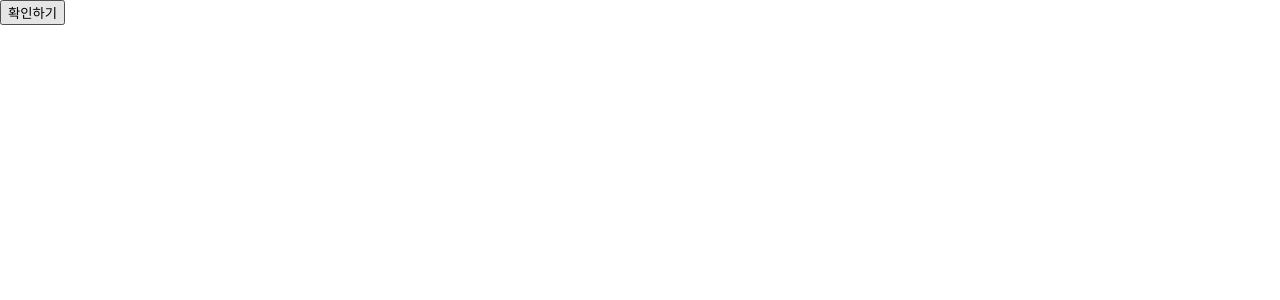
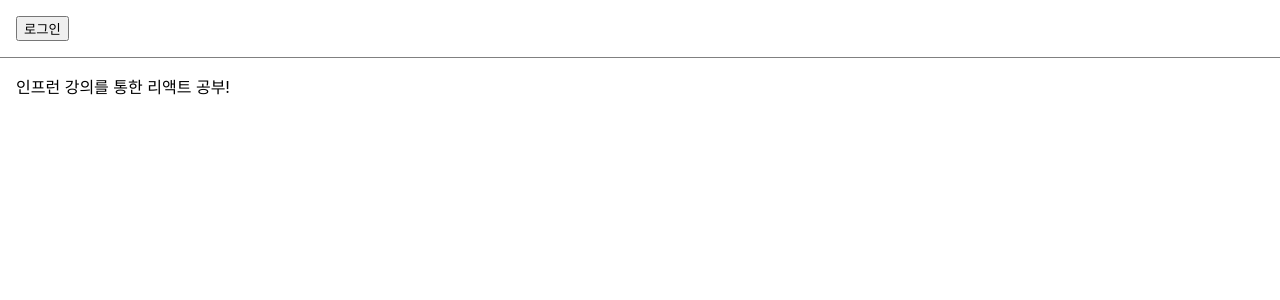
Before and after one commit to KCS2183/my-app, a React (Create React App) app: page / in a window 1280 px wide. Shown: the top 300 px of the page. Built offline with nearby package versions, Linux system fonts and the light colour scheme.

Commit message:
(실습) 로그인 여부를 나타내는 툴바 만들기

```diff
--- /dev/null
+++ b/src/chapter_09/LandingPage.jsx
@@ -0,0 +1,27 @@
+import React, { useState } from "react";
+import Toolbar from "./Toolbar";
+
+function LandingPage(props) {
+    const [isLoggedIn, setIsLoggedIn] = useState(false);
+
+    const onClickLogin = () => {
+        setIsLoggedIn(true);
+    };
+
+    const onClickLogout = () => {
+        setIsLoggedIn(false);
+    };
+
+    return (
+        <div>
+            <Toolbar
+                isLoggedIn={isLoggedIn}
+                onClickLogin={onClickLogin}
+                onClickLogout={onClickLogout}
+            />
+            <div style={{padding: 16}}>인프런 강의를 통한 리액트 공부!</div>
+        </div>
+    );
+}
+
+export default LandingPage;
--- /dev/null
+++ b/src/chapter_09/Toolbar.jsx
@@ -0,0 +1,31 @@
+import React from "react";
+
+const styles = {
+    wrapper: {
+        padding: 16,
+        display: "flex",
+        flexDirection: "row",
+        borderBottom: "1px solid grey",
+    },
+    greeting: {
+        marginRight: 8,
+    },
+};
+
+function Toolbar(props){
+    const { isLoggedIn, onClickLogin, onClickLogout} = props;
+
+    return (
+        <div style={styles.wrapper}>
+            {isLoggedIn && <span style={styles.greeting}>환영합니다!</span>}
+
+            {isLoggedIn ? (
+                <button onClick={onClickLogout}>로그아웃</button>
+            ) : (
+                <button onClick={onClickLogin}>로그인</button>
+            )}
+        </div>
+    );
+}
+
+export default Toolbar;
--- a/src/index.js
+++ b/src/index.js
@@ -10,12 +10,13 @@ import CommentList from './chapter_05/CommentList';
 import NotificationList from './chapter_06/NotificationList';
 import Accommodate from './chapter_07/Accommodate';
 import ConfirmButton from './chapter_08/ConfirmButton';
+import LandingPage from './chapter_09/LandingPage';
 
 const root = ReactDOM.createRoot(document.getElementById('root'));
 
 root.render(
   <React.StrictMode>
-    <ConfirmButton />
+    <LandingPage />
 </React.StrictMode>
 );
 
```
